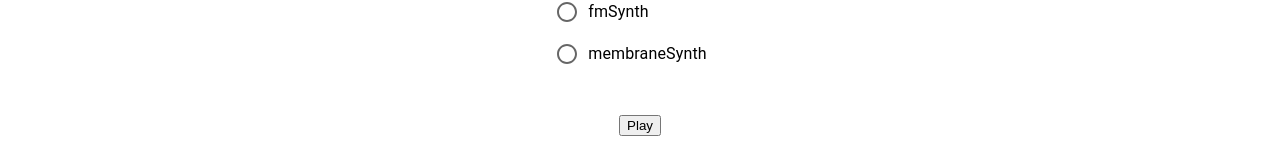
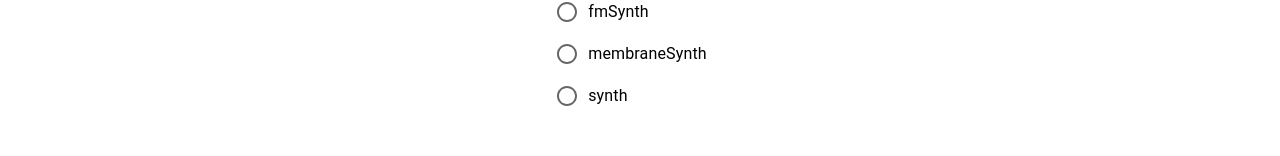
Before and after one commit to FortunateSmith/Reactive_Synth, a React (Create React App) app: page / in a window 1280 px wide. Shown: the part 414-570 px from the top of the page. Built offline with nearby package versions, Linux system fonts and the light colour scheme.

Commit message:
add new synth type

```diff
--- a/src/SynthEngine.js
+++ b/src/SynthEngine.js
@@ -176,6 +176,11 @@ export default function SynthEngine() {
               control={<Radio onClick={() => setSynthType("membraneSynth")} />}
               label="membraneSynth"
             />
+            <FormControlLabel
+              value="synth"
+              control={<Radio onClick={() => setSynthType("synth")} />}
+              label="synth"
+              />
           </RadioGroup>
         </FormControl>
         <br />
```
